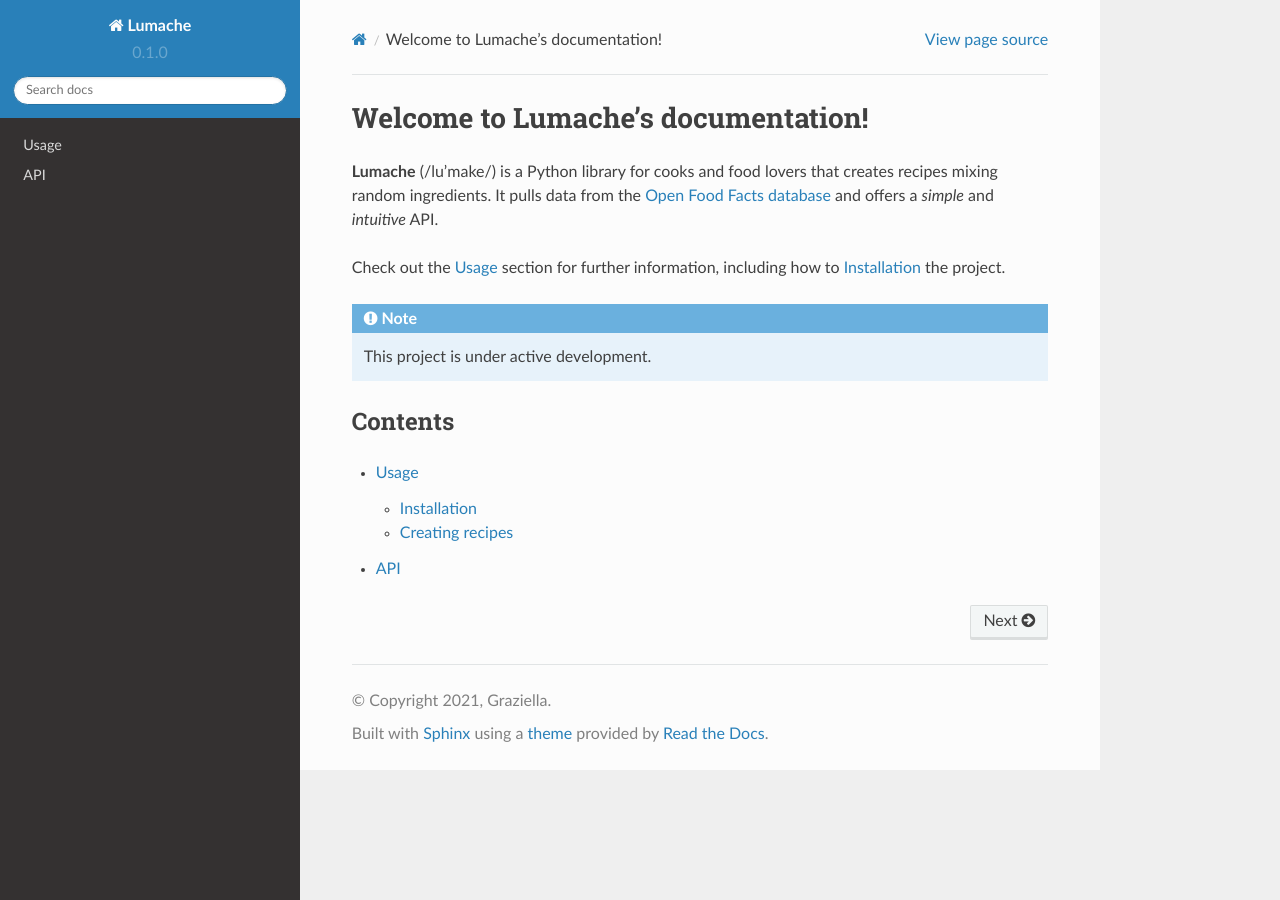
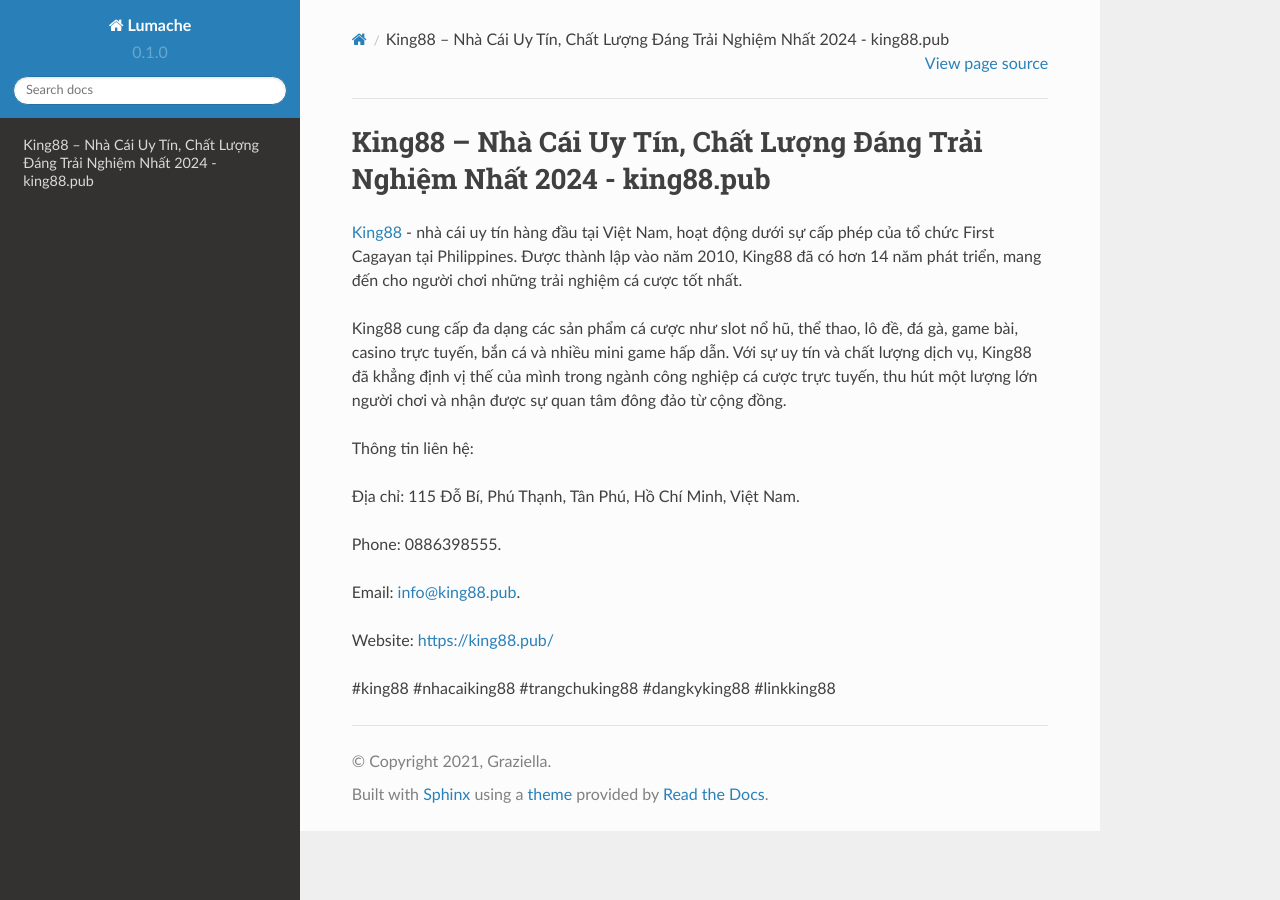
Before and after one commit to iaduphattai904809/king88pub, a Sphinx documentation site: the page built from docs/source/index.rst, in a window 1280 px wide. Built offline with Sphinx 7.4.7 and the Read the Docs theme 2.0.0, drawn with Linux system fonts in a browser that asks for light colours.

Commit message:
Update index.rst

```diff
--- a/docs/source/index.rst
+++ b/docs/source/index.rst
@@ -1,22 +1,18 @@
-Welcome to Lumache's documentation!
+King88 – Nhà Cái Uy Tín, Chất Lượng Đáng Trải Nghiệm Nhất 2024 - king88.pub
 ===================================
 
-**Lumache** (/lu'make/) is a Python library for cooks and food lovers
-that creates recipes mixing random ingredients.
-It pulls data from the `Open Food Facts database <https://world.openfoodfacts.org/>`_
-and offers a *simple* and *intuitive* API.
+`King88 <https://king88.pub/>`_ - nhà cái uy tín hàng đầu tại Việt Nam, hoạt động dưới sự cấp phép của tổ chức First Cagayan tại Philippines. Được thành lập vào năm 2010, King88 đã có hơn 14 năm phát triển, mang đến cho người chơi những trải nghiệm cá cược tốt nhất.
 
-Check out the :doc:`usage` section for further information, including
-how to :ref:`installation` the project.
+King88 cung cấp đa dạng các sản phẩm cá cược như slot nổ hũ, thể thao, lô đề, đá gà, game bài, casino trực tuyến, bắn cá và nhiều mini game hấp dẫn. Với sự uy tín và chất lượng dịch vụ, King88 đã khẳng định vị thế của mình trong ngành công nghiệp cá cược trực tuyến, thu hút một lượng lớn người chơi và nhận được sự quan tâm đông đảo từ cộng đồng.
 
-.. note::
+Thông tin liên hệ:
 
-   This project is under active development.
+Địa chỉ: 115 Đỗ Bí, Phú Thạnh, Tân Phú, Hồ Chí Minh, Việt Nam.
 
-Contents
---------
+Phone: 0886398555.
 
-.. toctree::
+Email: info@king88.pub.
 
-   usage
-   api
+Website: https://king88.pub/
+
+#king88 #nhacaiking88 #trangchuking88 #dangkyking88 #linkking88
```
